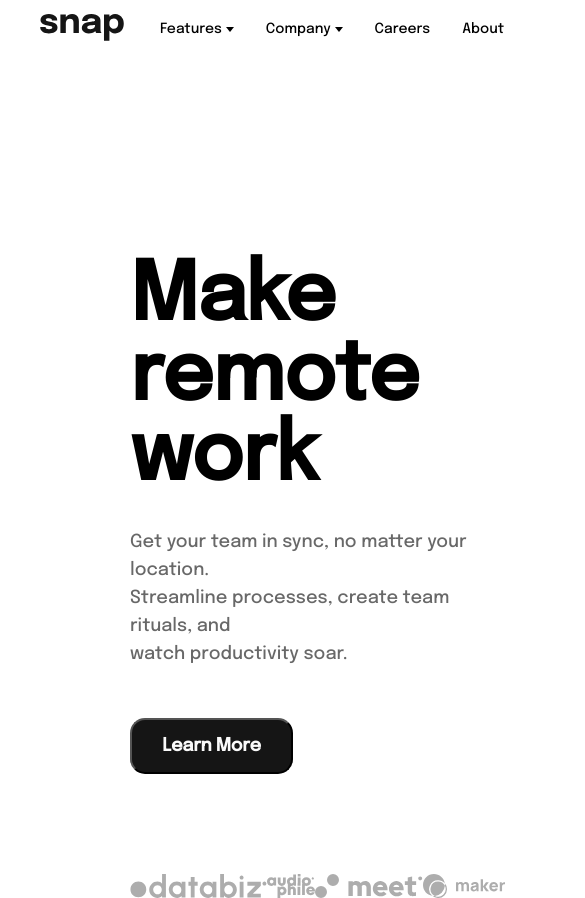
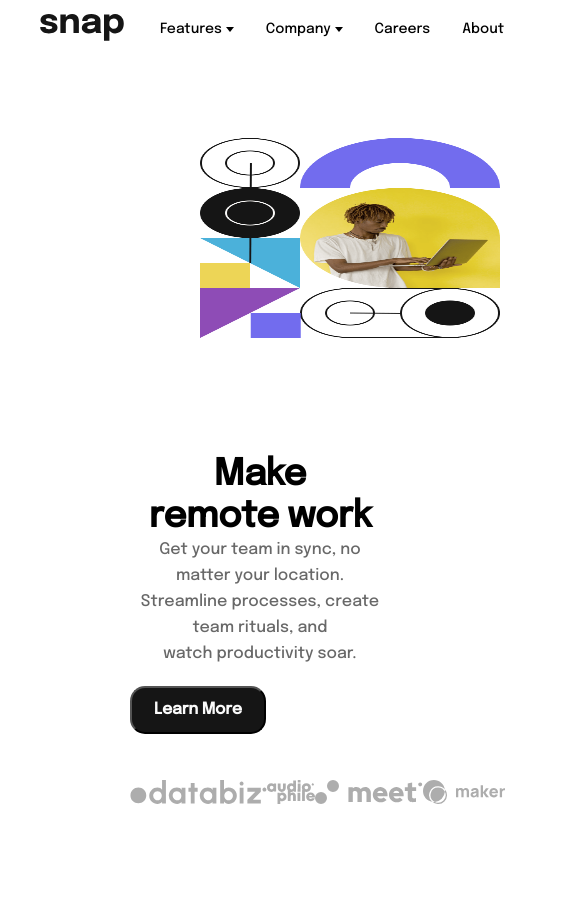
Before and after one commit to shaunvan119/snap-webpage, a React (Create React App) app: page / in a window 390 px wide. Shown: the top 898 px of the page, 585 px wide, since content can reach past the window. After the commit the page ends 844 px from the top, so only its background shows below. Built offline with nearby package versions, Linux system fonts and the light colour scheme.

Commit message:
working through mobile layout

```diff
--- a/src/app.css
+++ b/src/app.css
@@ -176,11 +176,10 @@ header {
   display: flex;
   flex-direction: row;
 
-
-
 }
 
 .desktop-image {
+
   height: 640px;
   width: 480px;
   margin-left: 200px;
@@ -195,3 +194,87 @@ header {
   height: 24px;
   margin-top: 100px;
 }
+
+@media (max-width: 1200px) {
+    .main {
+      display: flex;
+      flex-direction: column;
+      width: 100%;
+      max-width: 100%;
+}
+
+.main-right {
+  display: flex;
+
+      margin: 0 auto;
+}
+
+.main-left {
+      position: absolute;
+                bottom: 0px;
+
+
+}
+.remote-work {
+display: flex;
+flex-direction: column;
+position: fixed;
+bottom: 80px;
+}
+
+.footer-logos {
+  display: flex;
+  position: fixed;
+ bottom: 40px;
+
+}
+.desktop-image {
+ display: flex;
+
+  height: 200px;
+width: 300px;
+
+
+border-radius: [object Object]px;
+
+}
+
+.remote-work-header {
+
+font-size: 36px;
+font-weight: 700;
+line-height: 42px;
+letter-spacing: -0.5px;
+text-align: center;
+
+}
+
+.paragraph {
+  font-family: Epilogue;
+  font-size: 16px;
+  font-weight: 500;
+  line-height: 26px;
+  letter-spacing: 0px;
+  text-align: center;
+  margin-top: -1px;
+  margin-bottom: 20px;
+
+}
+
+.learn-more {
+  position: relative;
+  align-items: center;
+  height: 48px;
+  width: 136px;
+  border-radius: 15px;
+  font-size: 16px;
+  font-weight: 700;
+  line-height: 26px;
+  letter-spacing: -0.2222222238779068px;
+  text-align: center;
+  margin-bottom: 30px;
+  margin-top: -1px;
+
+}
+
+}
--- a/src/components/MainContent.js
+++ b/src/components/MainContent.js
@@ -9,9 +9,11 @@ export default function MainContent() {
     return (
         <section className="main">
             <div className="main-left">
-                <h1>Make<br/>remote work</h1>
-                <p>Get your team in sync, no matter your location.<br/>Streamline processes, create team rituals, and<br/> watch productivity soar.</p>
+             <div className="remote-work">
+                <h1 className="remote-work-header">Make<br/>remote work</h1>
+                <p className="paragraph">Get your team in sync, no matter your location.<br/>Streamline processes, create team rituals, and<br/> watch productivity soar.</p>
                 <button className="learn-more">Learn More</button>
+            </div>
             <div className='footer-logos'>
                 <img src={databiz} alt="Logo" className="databiz--logo" />
                 <img src={audiophile} alt="Logo" className="audiophile--logo" />
```
